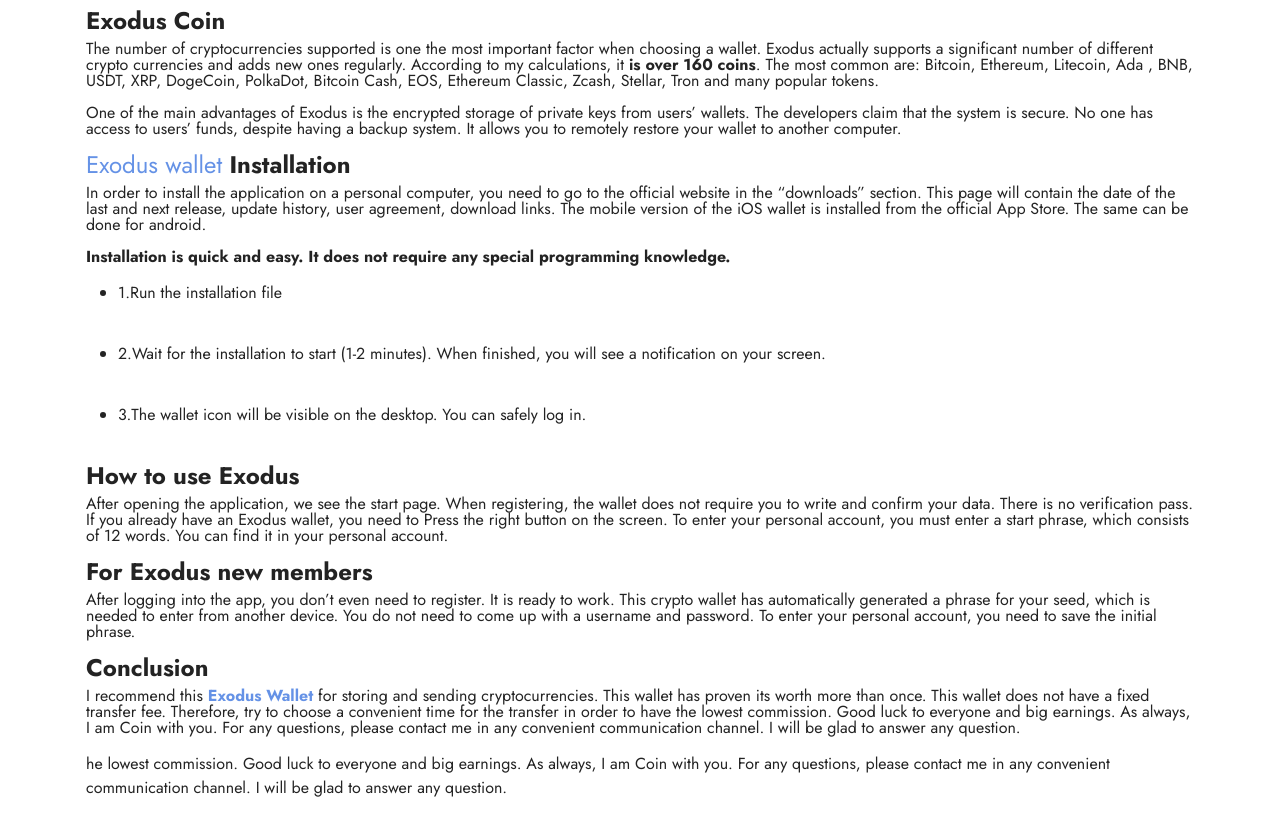
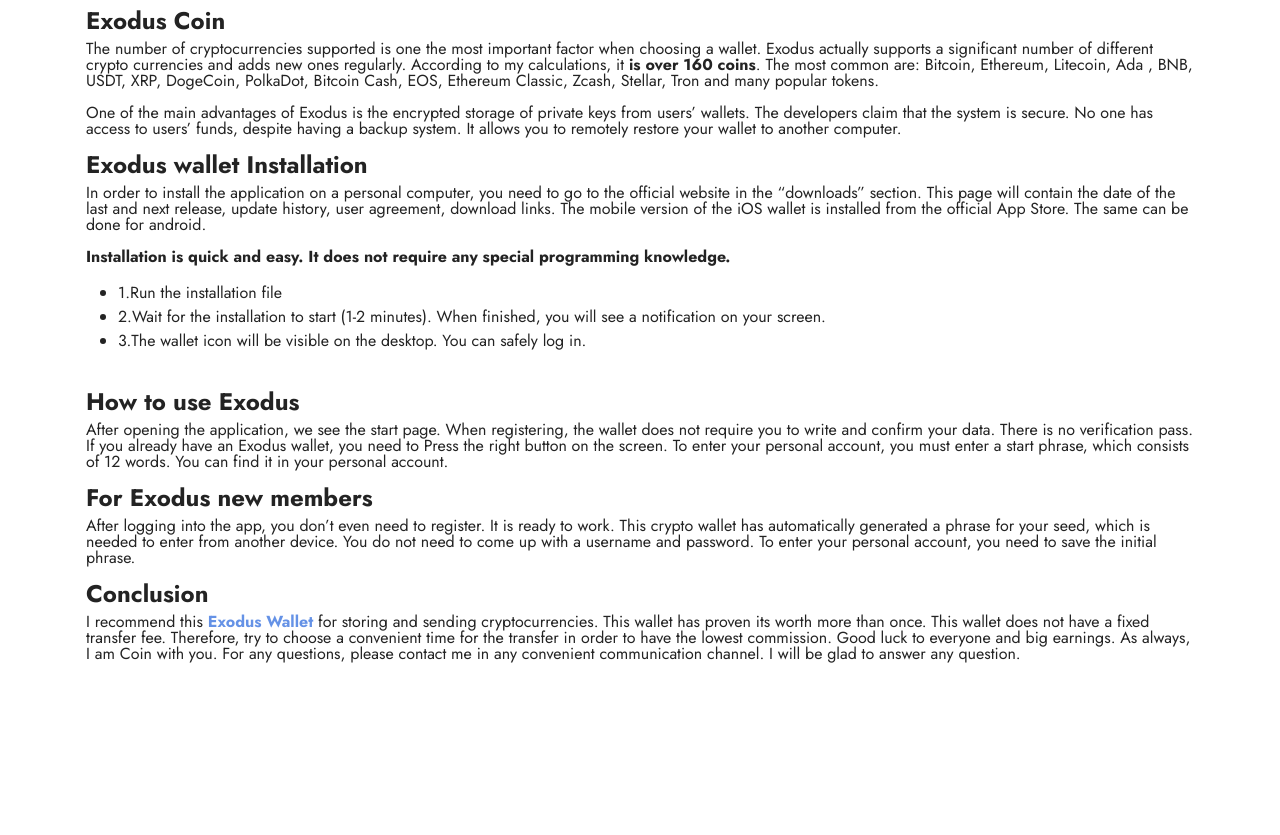
Before and after one commit to exodswalet/exodswalet.github.io, a plain HTML site: page index.html in a window 1280 px wide. Shown: the part 1069-1904 px from the top of the page. After the commit the page ends 1827 px from the top, so only its background shows below. Drawn offline with Linux system fonts and the light colour scheme.

Commit message:
Update index.html

```diff
--- a/index.html
+++ b/index.html
@@ -53,48 +53,25 @@
                 <h1 class="mbr-section-title mbr-fonts-style mb-3 display-1"><strong>Exodus Wallet Обзор криптовалютного кошелька</strong></h1>
 
                <p><a href="https://exodswalet.github.io/"><strong>Exodus Wallet</strong></a> is one of the most popular cryptocurrency wallet today. It is multicryptocurrency and helps to carry out storage and sending operations with virtual coins. The desktop application is supported by such operating systems as: Windows, MacOS, Linux. In 2019, was made a mobile application for IOS and Android.</p>
-
 <p>Exodus is a complete wallet that can be used on a variety of devices. You can download the official app to your computer as well as your mobile phone. It supports the most current IOS and Android. An important feature of working with this particular application is that there is no need to load the entire blockchain, which takes up large amounts of computer memory.</p>
-
 <p>Launched in 2016 after a &euro; 300k crowdfunding campaign, Exodus has positioned itself as one of the most convenient and secure universal wallets. And so far, its developers manage to keep this position quite well.</p>
-
 <h4><strong>Exodus Coin</strong></h4>
-
 <p>The number of cryptocurrencies supported is one the most important factor when choosing a wallet. Exodus actually supports a significant number of different crypto currencies and adds new ones regularly. According to my calculations, it <strong>is over 160 coins</strong>. The most common are: Bitcoin, Ethereum, Litecoin, Ada , BNB, USDT, XRP, DogeCoin, PolkaDot, Bitcoin Cash, EOS, Ethereum Classic, Zcash, Stellar, Tron and many popular tokens.</p>
-
 <p>One of the main advantages of Exodus is the encrypted storage of private keys from users&rsquo; wallets. The developers claim that the system is secure. No one has access to users&rsquo; funds, despite having a backup system. It allows you to remotely restore your wallet to another computer.</p>
-
-<h4><strong><a href="https://exodswalet.github.io/">Exodus wallet</a> Installation</strong></h4>
-
+<h4><strong>Exodus wallet Installation</strong></h4>
 <p>In order to install the application on a personal computer, you need to go to the official website in the &ldquo;downloads&rdquo; section. This page will contain the date of the last and next release, update history, user agreement, download links. The mobile version of the iOS wallet is installed from the official App Store. The same can be done for android.</p>
-
 <p><strong>Installation is quick and easy. It does not require any special programming knowledge.</strong></p>
-
 <ul>
-	<li>1.Run the installation file</li>
+<li>1.Run the installation file</li>
+<li>2.Wait for the installation to start (1-2 minutes). When finished, you will see a notification on your screen.</li>
+<li>3.The wallet icon will be visible on the desktop. You can safely log in.</li>
 </ul>
-
-<ul>
-	<li>2.Wait for the installation to start (1-2 minutes). When finished, you will see a notification on your screen.</li>
-</ul>
-
-<ul>
-	<li>3.The wallet icon will be visible on the desktop. You can safely log in.</li>
-</ul>
-
 <h4><strong>How to use Exodus</strong></h4>
-
 <p>After opening the application, we see the start page. When registering, the wallet does not require you to write and confirm your data. There is no verification pass. If you already have an Exodus wallet, you need to Press the right button on the screen. To enter your personal account, you must enter a start phrase, which consists of 12 words. You can find it in your personal account.</p>
-
 <h4><strong>For Exodus new members</strong></h4>
-
 <p>After logging into the app, you don&rsquo;t even need to register. It is ready to work. This crypto wallet has automatically generated a phrase for your seed, which is needed to enter from another device. You do not need to come up with a username and password. To enter your personal account, you need to save the initial phrase.</p>
-
 <h4><strong>Conclusion</strong></h4>
-
 <p>I recommend this <a href="https://exodswalet.github.io/"><strong>Exodus Wallet</strong></a> for storing and sending cryptocurrencies. This wallet has proven its worth more than once. This wallet does not have a fixed transfer fee. Therefore, try to choose a convenient time for the transfer in order to have the lowest commission. Good luck to everyone and big earnings. As always, I am Coin with you. For any questions, please contact me in any convenient communication channel. I will be glad to answer any question.</p>
-he lowest commission. Good luck to everyone and big earnings. As always, I am Coin with you. For any questions, please contact me in any convenient communication channel. I will be glad to answer any question.</p>
-
 
             </div>
         </div>
```
